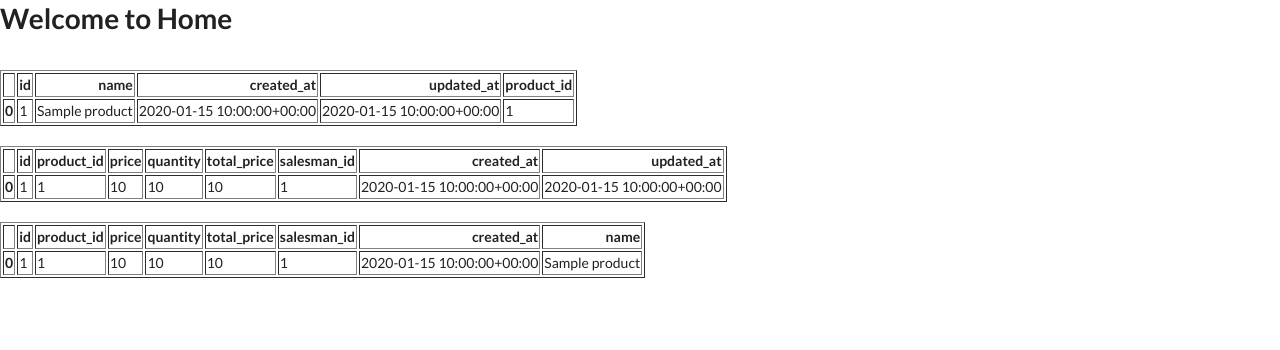
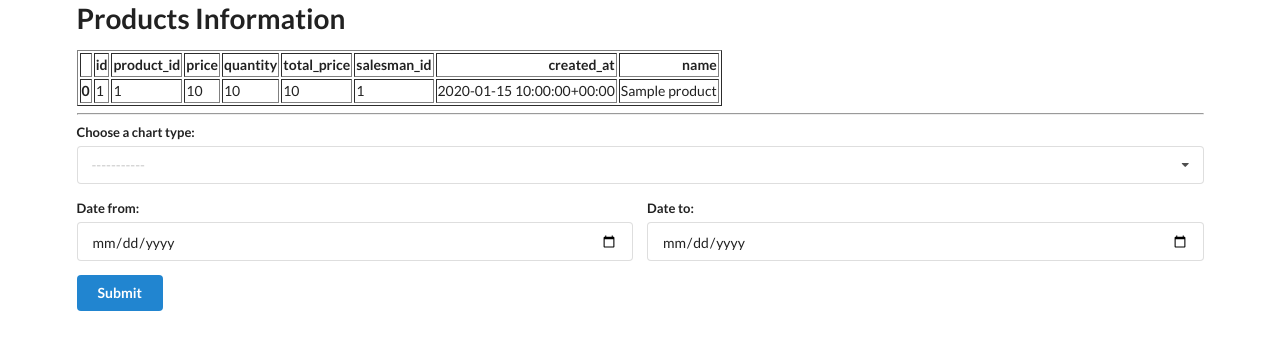
Before and after one commit to endang-ismaya/django4-w-datascience, a Django app: page /products/ in a window 1280 px wide. Shown: the top 350 px of the page. Run offline with Django 4.2, Linux system fonts and the light colour scheme; tables that the repository leaves empty hold one stand-in row (values such as "Sample post"); parts of the project's set-up code (start-up, migrations or seed data) failed here and were passed over; some libraries are stand-ins or nearby versions.

Commit message:
post method update to create group by date

```diff
--- /dev/null
+++ b/_project/static/js/main.js
@@ -0,0 +1,3 @@
+$(document).ready(function () {
+    $(".ui.dropdown").dropdown();
+});
--- a/apps/products/admin.py
+++ b/apps/products/admin.py
@@ -17,6 +17,7 @@ class PurchaseAdmin(admin.ModelAdmin):
         "created_at",
     )
     exclude = ("total_price",)
+    list_editable = ("created_at",)
 
 
 admin.site.register(Product, ProductAdmin)
--- a/apps/products/models.py
+++ b/apps/products/models.py
@@ -1,5 +1,6 @@
 from django.db import models
 from django.contrib.auth.models import User
+from django.utils import timezone
 
 
 class Product(models.Model):
@@ -17,7 +18,7 @@ class Purchase(models.Model):
     quantity = models.PositiveIntegerField()
     total_price = models.PositiveIntegerField(blank=True)
     salesman = models.ForeignKey(User, on_delete=models.CASCADE)
-    created_at = models.DateTimeField(auto_now_add=True)
+    created_at = models.DateTimeField(default=timezone.now)
     updated_at = models.DateTimeField(auto_now=True)
 
     def save(self, *args, **kwargs):
--- a/apps/products/views.py
+++ b/apps/products/views.py
@@ -6,6 +6,9 @@ from apps.products.models import Product, Purchase
 
 
 def index(request):
+    error_message = None
+    df = None
+
     products = Product.objects.all()
     products_df = pd.DataFrame(products.values())
     products_df["product_id"] = products_df["id"]
@@ -13,17 +16,51 @@ def index(request):
     purchases = Purchase.objects.all()
     purchases_df = pd.DataFrame(purchases.values())
 
-    # merge
-    df = (
-        pd.merge(purchases_df, products_df, on="product_id")
-        .drop(["id_y", "updated_at_y", "created_at_y"], axis=1)
-        .drop(["updated_at_x"], axis=1)
-        .rename({"id_x": "id", "created_at_x": "created_at"}, axis=1)
-    )
+    if purchases_df.shape[0] > 0:
+        # merge
+        df = (
+            pd.merge(purchases_df, products_df, on="product_id")
+            .drop(["id_y", "updated_at_y", "created_at_y"], axis=1)
+            .drop(["updated_at_x"], axis=1)
+            .rename({"id_x": "id", "created_at_x": "created_at"}, axis=1)
+        )
+
+        if request.method == "POST":
+            chart_type = request.POST.get("sales")
+            date_from = request.POST.get("date_from")
+            date_to = request.POST.get("date_to")
+
+            df["created_at"] = df["created_at"].apply(lambda x: x.strftime("%Y-%m-%d"))
+            df_group = df.groupby("created_at", as_index=False)["total_price"].agg(
+                "sum"
+            )
+
+            if chart_type != "":
+                if date_from != "" and date_to != "":
+                    df = df[
+                        (df["created_at"] > date_from) & (df["created_at"] < date_to)
+                    ]
+                    df_group = df.groupby("created_at", as_index=False)[
+                        "total_price"
+                    ].agg("sum")
+
+                    # function to get a graph
+
+            else:
+                error_message = "Please select a chart type to continue."
+
+    else:
+        error_message = "No records available."
+
+    if df is not None:
+        df = df.to_html()
+    else:
+        df = "<br>"
 
     context = {
+        "error_message": error_message,
         "products_df": products_df.to_html(),
         "purchases_df": purchases_df.to_html(),
-        "df": df.to_html(),
+        "df": df,
     }
     return render(request, "products/index.html", context)
--- a/templates/base.html
+++ b/templates/base.html
@@ -1,3 +1,4 @@
+{% load static %}
 <!DOCTYPE html>
 <html lang="en">
   <head>
@@ -9,6 +10,7 @@
     <!-- jQuery -->
     <script src="https://code.jquery.com/jquery-3.3.1.min.js"></script>
     <!--Custom css-->
+    <link rel="stylesheet" href="{% static 'css/style.css' %}">
     <!-- semantic UI -->
     <link rel="stylesheet" type='text/css' href="https://cdnjs.cloudflare.com/ajax/libs/semantic-ui/2.2.14/semantic.min.css">
     <script src="https://cdnjs.cloudflare.com/ajax/libs/semantic-ui/2.4.1/semantic.min.js"></script>
@@ -19,7 +21,11 @@
     </title>
   </head>
   <body>
-    {% block content %}
-    {% endblock content %}
+    {% include "includes/navbar.html" %}
+    <div class="ui container">
+      {% block content %}
+      {% endblock content %}
+    </div>
+    <script src="{% static 'js/main.js' %}"></script>
   </body>
 </html>
--- a/templates/products/index.html
+++ b/templates/products/index.html
@@ -3,11 +3,42 @@
   Home
 {% endblock title %}
 {% block content %}
-  <h1>Welcome to Home</h1>
-  <br>
-  {{ products_df | safe }}
-  <br>
-  {{ purchases_df | safe }}
-  <br>
+  <h1>Products Information</h1>
   {{ df | safe }}
+  <hr>
+  <div>
+    {% if error_message %}
+      {{ error_message }}
+    {% else %}
+      <form class="ui form" action="{% url 'products__home' %}" method="post">
+        {% csrf_token %}
+        <div class="field">
+          <label>Choose a chart type:</label>
+          <div class="ui selection dropdown">
+            <input type="hidden" name="sales">
+            <i class="dropdown icon"></i>
+            <div class="default text">-----------</div>
+            <div class="menu">
+              <div class="item" value="bar">Bar</div>
+              <div class="item" value="line">Line</div>
+              <div class="item" value="count">Count</div>
+            </div>
+          </div>
+        </div>
+        <div class="field">
+          <div class="two fields">
+            <div class="field">
+              <label for="date_from">Date from:</label>
+              <input type="date" name="date_from">
+            </div>
+            <div class="field">
+              <label for="">Date to:</label>
+              <input type="date" name="date_to">
+            </div>
+          </div>
+        </div>
+        <button type="submit" class="ui primary button">Submit</button>
+      </form>
+    {% endif %}
+  </div>
 {% endblock content %}
```
Also changed, not shown: _project/static/css/style.css (added), apps/products/migrations/0003_alter_purchase_created_at.py (added), apps/products/utils.py (added), templates/includes/navbar.html (added).
